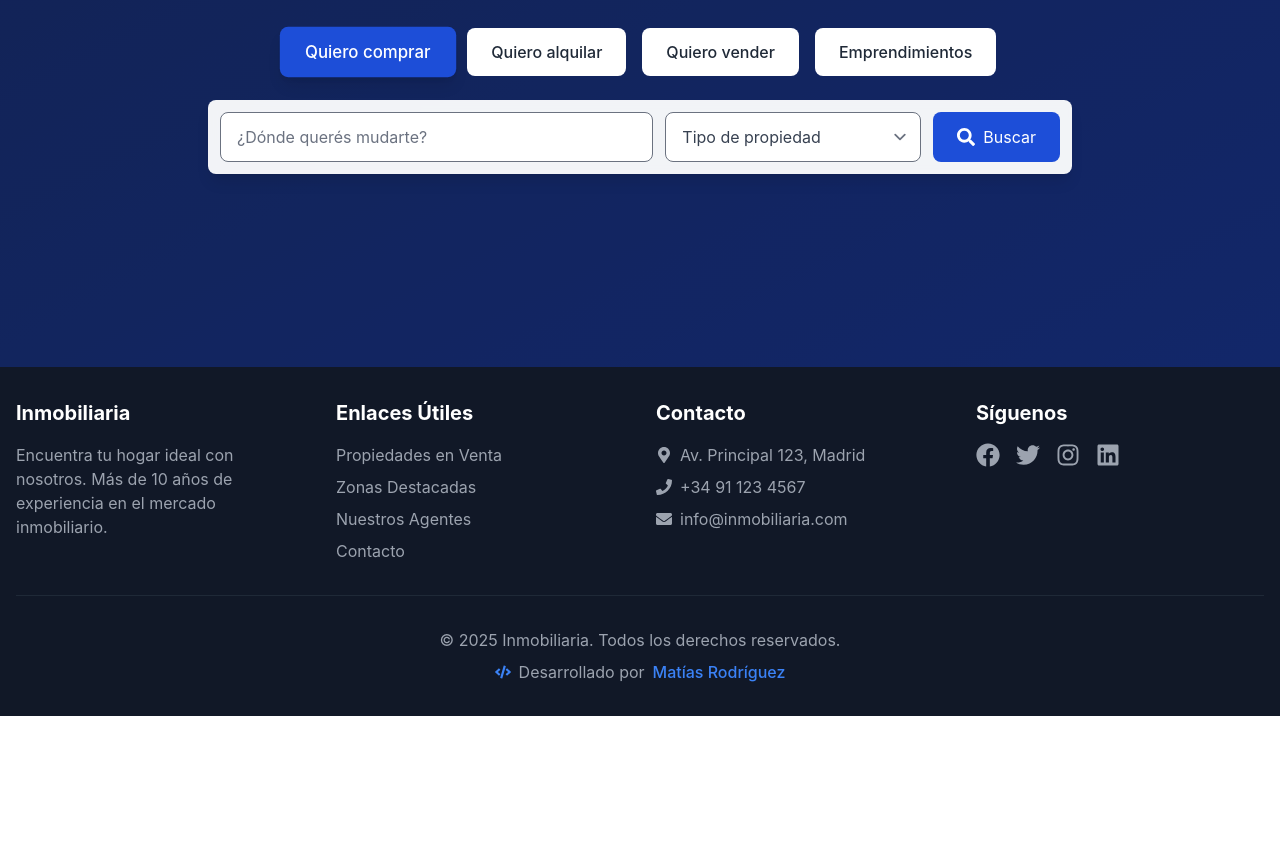
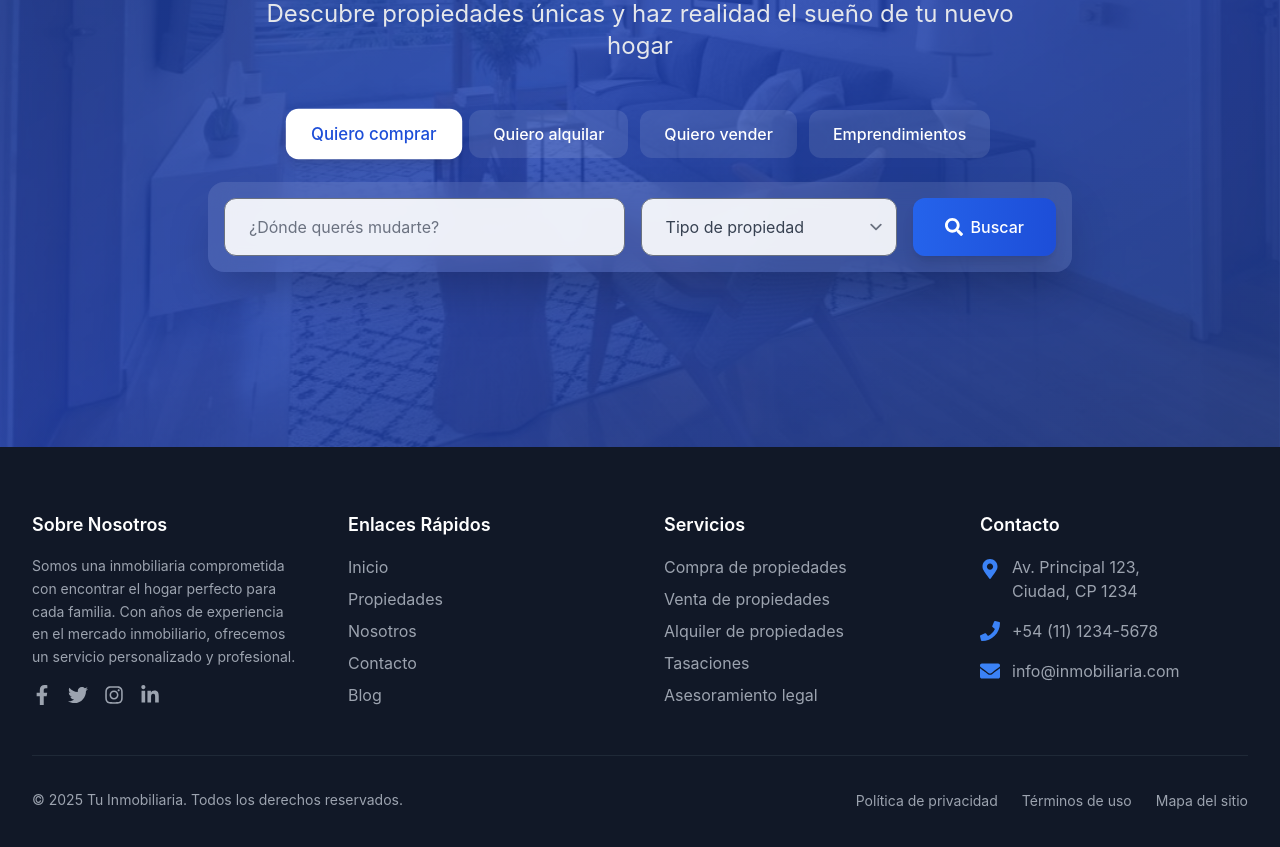
Before and after one commit to MatiasRodriguez21/inmobiliaria-app, a React (Create React App) app: page / in a window 1280 px wide. Shown: the part 345-1192 px from the top of the page. Before the commit the page ends 1061 px from the top, so only its background shows below. Built offline with nearby package versions, Linux system fonts and the light colour scheme.

Commit message:
Mejoras generales

```diff
--- a/src/components/Footer.jsx
+++ b/src/components/Footer.jsx
@@ -1,37 +1,52 @@
 import React from 'react';
 import { Link } from 'react-router-dom';
-import { FaFacebook, FaTwitter, FaInstagram, FaLinkedin, FaPhone, FaEnvelope, FaMapMarkerAlt, FaCode } from 'react-icons/fa';
+import { FaFacebookF, FaTwitter, FaInstagram, FaLinkedinIn, FaPhone, FaEnvelope, FaMapMarkerAlt } from 'react-icons/fa';
 
 const Footer = () => {
   return (
-    <footer className="bg-gray-900 text-white">
-      <div className="max-w-7xl mx-auto px-4 py-8">
-        <div className="grid grid-cols-1 md:grid-cols-2 lg:grid-cols-4 gap-8">
-          {/* Sección de la empresa */}
+    <footer className="bg-gray-900 text-gray-300">
+      <div className="max-w-7xl mx-auto px-4 py-12 sm:px-6 lg:py-16 lg:px-8">
+        <div className="grid grid-cols-1 md:grid-cols-2 lg:grid-cols-4 gap-12">
+          {/* Columna 1 - Sobre nosotros */}
           <div>
-            <h3 className="text-xl font-bold mb-4">Inmobiliaria</h3>
-            <p className="text-gray-400 mb-4">
-              Encuentra tu hogar ideal con nosotros. Más de 10 años de experiencia en el mercado inmobiliario.
+            <h3 className="text-white text-lg font-semibold mb-4">Sobre Nosotros</h3>
+            <p className="text-gray-400 text-sm leading-relaxed mb-4">
+              Somos una inmobiliaria comprometida con encontrar el hogar perfecto para cada familia.
+              Con años de experiencia en el mercado inmobiliario, ofrecemos un servicio personalizado y profesional.
             </p>
+            <div className="flex space-x-4">
+              <a href="#" className="text-gray-400 hover:text-white transition-colors">
+                <FaFacebookF className="w-5 h-5" />
+              </a>
+              <a href="#" className="text-gray-400 hover:text-white transition-colors">
+                <FaTwitter className="w-5 h-5" />
+              </a>
+              <a href="#" className="text-gray-400 hover:text-white transition-colors">
+                <FaInstagram className="w-5 h-5" />
+              </a>
+              <a href="#" className="text-gray-400 hover:text-white transition-colors">
+                <FaLinkedinIn className="w-5 h-5" />
+              </a>
+            </div>
           </div>
 
-          {/* Enlaces útiles */}
+          {/* Columna 2 - Enlaces rápidos */}
           <div>
-            <h3 className="text-xl font-bold mb-4">Enlaces Útiles</h3>
+            <h3 className="text-white text-lg font-semibold mb-4">Enlaces Rápidos</h3>
             <ul className="space-y-2">
               <li>
-                <Link to="/propiedades/comprar" className="text-gray-400 hover:text-white transition-colors">
-                  Propiedades en Venta
+                <Link to="/" className="text-gray-400 hover:text-white transition-colors">
+                  Inicio
                 </Link>
               </li>
               <li>
-                <Link to="/zonas" className="text-gray-400 hover:text-white transition-colors">
-                  Zonas Destacadas
+                <Link to="/propiedades" className="text-gray-400 hover:text-white transition-colors">
+                  Propiedades
                 </Link>
               </li>
               <li>
-                <Link to="/agentes" className="text-gray-400 hover:text-white transition-colors">
-                  Nuestros Agentes
+                <Link to="/nosotros" className="text-gray-400 hover:text-white transition-colors">
+                  Nosotros
                 </Link>
               </li>
               <li>
@@ -39,62 +54,85 @@ const Footer = () => {
                   Contacto
                 </Link>
               </li>
-            </ul>
-          </div>
-
-          {/* Información de contacto */}
-          <div>
-            <h3 className="text-xl font-bold mb-4">Contacto</h3>
-            <ul className="space-y-2">
-              <li className="flex items-center text-gray-400">
-                <FaMapMarkerAlt className="mr-2" />
-                <span>Av. Principal 123, Madrid</span>
-              </li>
-              <li className="flex items-center text-gray-400">
-                <FaPhone className="mr-2" />
-                <span>+34 91 123 4567</span>
-              </li>
-              <li className="flex items-center text-gray-400">
-                <FaEnvelope className="mr-2" />
-                <span>info@inmobiliaria.com</span>
+              <li>
+                <Link to="/blog" className="text-gray-400 hover:text-white transition-colors">
+                  Blog
+                </Link>
               </li>
             </ul>
           </div>
 
-          {/* Redes sociales */}
+          {/* Columna 3 - Servicios */}
           <div>
-            <h3 className="text-xl font-bold mb-4">Síguenos</h3>
-            <div className="flex space-x-4">
-              <a href="https://facebook.com" target="_blank" rel="noopener noreferrer"
-                className="text-gray-400 hover:text-white transition-colors">
-                <FaFacebook size={24} />
-              </a>
-              <a href="https://twitter.com" target="_blank" rel="noopener noreferrer"
-                className="text-gray-400 hover:text-white transition-colors">
-                <FaTwitter size={24} />
-              </a>
-              <a href="https://instagram.com" target="_blank" rel="noopener noreferrer"
-                className="text-gray-400 hover:text-white transition-colors">
-                <FaInstagram size={24} />
-              </a>
-              <a href="https://linkedin.com" target="_blank" rel="noopener noreferrer"
-                className="text-gray-400 hover:text-white transition-colors">
-                <FaLinkedin size={24} />
-              </a>
-            </div>
+            <h3 className="text-white text-lg font-semibold mb-4">Servicios</h3>
+            <ul className="space-y-2">
+              <li className="text-gray-400 hover:text-white transition-colors cursor-pointer">
+                Compra de propiedades
+              </li>
+              <li className="text-gray-400 hover:text-white transition-colors cursor-pointer">
+                Venta de propiedades
+              </li>
+              <li className="text-gray-400 hover:text-white transition-colors cursor-pointer">
+                Alquiler de propiedades
+              </li>
+              <li className="text-gray-400 hover:text-white transition-colors cursor-pointer">
+                Tasaciones
+              </li>
+              <li className="text-gray-400 hover:text-white transition-colors cursor-pointer">
+                Asesoramiento legal
+              </li>
+            </ul>
+          </div>
+
+          {/* Columna 4 - Contacto */}
+          <div>
+            <h3 className="text-white text-lg font-semibold mb-4">Contacto</h3>
+            <ul className="space-y-4">
+              <li className="flex items-start space-x-3">
+                <FaMapMarkerAlt className="w-5 h-5 text-blue-500 mt-1" />
+                <span className="text-gray-400">
+                  Av. Principal 123,<br />
+                  Ciudad, CP 1234
+                </span>
+              </li>
+              <li className="flex items-center space-x-3">
+                <FaPhone className="w-5 h-5 text-blue-500" />
+                <span className="text-gray-400">+54 (11) 1234-5678</span>
+              </li>
+              <li className="flex items-center space-x-3">
+                <FaEnvelope className="w-5 h-5 text-blue-500" />
+                <span className="text-gray-400">info@inmobiliaria.com</span>
+              </li>
+            </ul>
           </div>
         </div>
 
-        {/* Línea divisoria */}
-        <hr className="my-8 border-gray-800" />
-
-        {/* Copyright y desarrollador */}
-        <div className="text-center text-gray-400">
-          <p className="mb-2">© {new Date().getFullYear()} Inmobiliaria. Todos los derechos reservados.</p>
-          <p className="flex items-center justify-center gap-2">
-            <FaCode className="text-blue-500" />
-            Desarrollado por <span className="text-blue-500 font-medium">Matías Rodríguez</span>
-          </p>
+        {/* Línea divisora */}
+        <div className="border-t border-gray-800 mt-12 pt-8">
+          <div className="flex flex-col md:flex-row justify-between items-center">
+            <p className="text-gray-400 text-sm text-center md:text-left">
+              © {new Date().getFullYear()} Tu Inmobiliaria. Todos los derechos reservados.
+            </p>
+            <div className="mt-4 md:mt-0">
+              <ul className="flex space-x-6">
+                <li>
+                  <a href="#" className="text-gray-400 hover:text-white text-sm transition-colors">
+                    Política de privacidad
+                  </a>
+                </li>
+                <li>
+                  <a href="#" className="text-gray-400 hover:text-white text-sm transition-colors">
+                    Términos de uso
+                  </a>
+                </li>
+                <li>
+                  <a href="#" className="text-gray-400 hover:text-white text-sm transition-colors">
+                    Mapa del sitio
+                  </a>
+                </li>
+              </ul>
+            </div>
+          </div>
         </div>
       </div>
     </footer>
--- a/src/components/Hero.jsx
+++ b/src/components/Hero.jsx
@@ -36,47 +36,77 @@ const Hero = () => {
   };
 
   return (
-    <div className="relative w-full min-h-[80vh] bg-gradient-to-br from-blue-900 to-blue-800">
-      {/* Overlay oscuro */}
-      <div className="absolute inset-0 bg-black/40"></div>
+    <div className="relative w-full min-h-[90vh] overflow-hidden">
+      {/* Fondo con efecto parallax */}
+      <div
+        className="absolute inset-0 bg-cover bg-center bg-no-repeat"
+        style={{
+          backgroundImage: "url('/imagenes/casa1.jpg')",
+          transform: "translateZ(0)",
+          willChange: "transform"
+        }}
+      />
+
+      {/* Overlay con gradiente */}
+      <div className="absolute inset-0 bg-gradient-to-br from-blue-900/90 via-blue-800/85 to-blue-900/90" />
 
       {/* Contenido principal */}
-      <div className="relative z-10 w-full min-h-[80vh] flex flex-col items-center justify-center px-4">
-        <motion.h1
-          className="text-white text-3xl sm:text-4xl md:text-5xl lg:text-6xl font-bold mb-8 md:mb-12 text-center max-w-4xl mx-auto"
-          initial={{ opacity: 0, y: -20 }}
+      <div className="relative z-10 w-full min-h-[90vh] flex flex-col items-center justify-center px-4">
+        <motion.div
+          initial={{ opacity: 0, y: -30 }}
           animate={{ opacity: 1, y: 0 }}
-          transition={{ duration: 0.6 }}
+          transition={{
+            duration: 0.8,
+            ease: [0.6, -0.05, 0.01, 0.99]
+          }}
+          className="text-center mb-12"
         >
-          Mucho más que mudarte
-        </motion.h1>
+          <h1 className="text-4xl md:text-6xl lg:text-7xl font-bold text-white mb-6 leading-tight">
+            Encuentra tu lugar ideal
+          </h1>
+          <p className="text-xl md:text-2xl text-gray-200 max-w-3xl mx-auto">
+            Descubre propiedades únicas y haz realidad el sueño de tu nuevo hogar
+          </p>
+        </motion.div>
 
         <motion.div
           className="w-full max-w-4xl px-4"
-          initial={{ opacity: 0, y: 20 }}
+          initial={{ opacity: 0, y: 30 }}
           animate={{ opacity: 1, y: 0 }}
-          transition={{ duration: 0.6, delay: 0.2 }}
+          transition={{
+            duration: 0.8,
+            delay: 0.2,
+            ease: [0.6, -0.05, 0.01, 0.99]
+          }}
         >
           {/* Botones de toggle */}
-          <div className="flex flex-wrap justify-center gap-2 sm:gap-4 mb-6">
+          <div className="flex flex-wrap justify-center gap-3 mb-6">
             {tabs.map((tab) => (
-              <button
+              <motion.button
                 key={tab.id}
                 onClick={() => setActiveTab(tab.id)}
-                className={`px-4 sm:px-6 py-2 sm:py-3 rounded-lg text-sm sm:text-base font-medium transition-all duration-300 ${
+                className={`px-6 py-3 rounded-xl text-base font-medium transition-all duration-300 ${
                   activeTab === tab.id
-                    ? 'bg-blue-700 text-white shadow-lg scale-105'
-                    : 'bg-white text-gray-800 hover:bg-gray-100'
+                    ? 'bg-white text-blue-700 shadow-lg scale-105'
+                    : 'bg-white/10 text-white hover:bg-white/20'
                 }`}
+                whileHover={{ scale: activeTab === tab.id ? 1.05 : 1.02 }}
+                whileTap={{ scale: 0.98 }}
               >
                 {tab.text}
-              </button>
+              </motion.button>
             ))}
           </div>
 
           {/* Barra de búsqueda */}
-          <form onSubmit={handleSearch} className="bg-white/95 backdrop-blur-sm rounded-lg shadow-lg p-2 sm:p-3">
-            <div className="flex flex-col sm:flex-row gap-2 sm:gap-3">
+          <motion.form
+            onSubmit={handleSearch}
+            className="bg-white/10 backdrop-blur-md rounded-2xl p-4 shadow-2xl"
+            initial={{ opacity: 0, y: 20 }}
+            animate={{ opacity: 1, y: 0 }}
+            transition={{ delay: 0.4, duration: 0.6 }}
+          >
+            <div className="flex flex-col md:flex-row gap-4">
               <div className="flex-1">
                 <input
                   type="text"
@@ -84,15 +114,15 @@ const Hero = () => {
                   placeholder="¿Dónde querés mudarte?"
                   value={searchParams.ubicacion}
                   onChange={handleInputChange}
-                  className="w-full px-4 py-3 text-gray-700 rounded-lg focus:outline-none focus:ring-2 focus:ring-blue-500 transition-all"
+                  className="w-full px-6 py-4 text-gray-700 bg-white/90 rounded-xl focus:outline-none focus:ring-2 focus:ring-blue-500 transition-all"
                 />
               </div>
-              <div className="w-full sm:w-64">
+              <div className="w-full md:w-64">
                 <select
                   name="tipoPropiedad"
                   value={searchParams.tipoPropiedad}
                   onChange={handleInputChange}
-                  className="w-full px-4 py-3 text-gray-700 rounded-lg bg-white focus:outline-none focus:ring-2 focus:ring-blue-500 appearance-none cursor-pointer transition-all"
+                  className="w-full px-6 py-4 text-gray-700 bg-white/90 rounded-xl focus:outline-none focus:ring-2 focus:ring-blue-500 appearance-none cursor-pointer transition-all"
                 >
                   <option value="">Tipo de propiedad</option>
                   <option value="casa">Casa</option>
@@ -101,15 +131,17 @@ const Hero = () => {
                   <option value="local">Local</option>
                 </select>
               </div>
-              <button
+              <motion.button
                 type="submit"
-                className="w-full sm:w-auto px-6 py-3 bg-blue-700 text-white rounded-lg hover:bg-blue-600 transition-colors flex items-center justify-center gap-2"
+                className="w-full md:w-auto px-8 py-4 bg-gradient-to-r from-blue-600 to-blue-700 text-white rounded-xl hover:from-blue-700 hover:to-blue-800 transition-all flex items-center justify-center gap-2 shadow-lg"
+                whileHover={{ scale: 1.02 }}
+                whileTap={{ scale: 0.98 }}
               >
                 <FaSearch className="text-lg" />
-                <span className="sm:inline">Buscar</span>
-              </button>
+                <span className="font-medium">Buscar</span>
+              </motion.button>
             </div>
-          </form>
+          </motion.form>
         </motion.div>
       </div>
     </div>
```
Also changed, not shown: src/components/Properties.jsx (+35 -27 lines), src/components/SearchFilter.jsx (+58 -34 lines).
